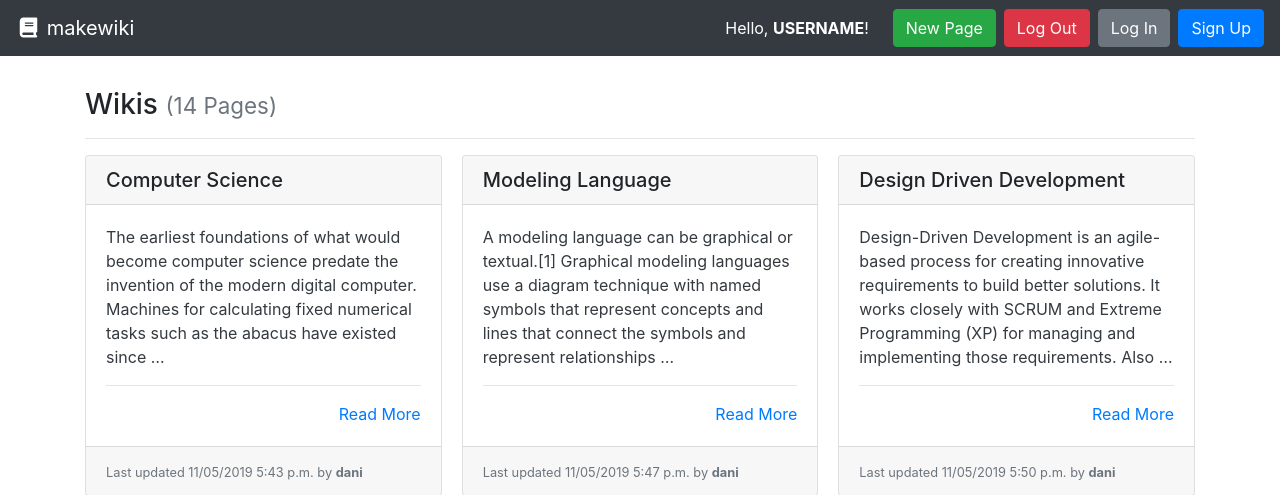
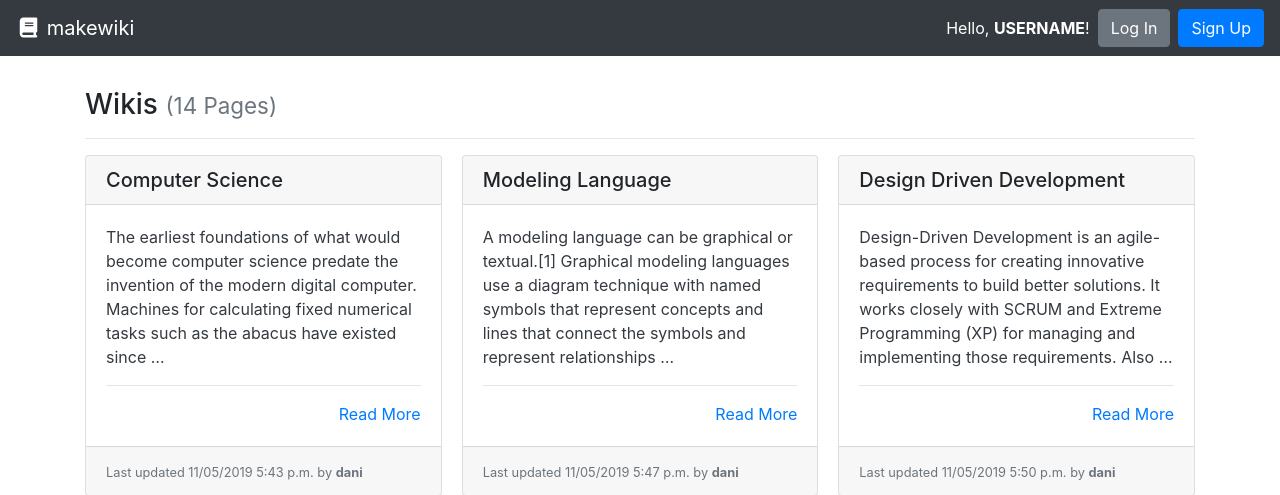
Before and after one commit to kevin-meyers/make-wiki, a Django app: page / in a window 1280 px wide. Shown: the top 495 px of the page. Run offline with Django 3.2, Linux system fonts and the light colour scheme; data comes from the database, SQL or seed files in the repository; both versions use the stored data as it was after the commit; some libraries are stand-ins or nearby versions.

Commit message:
Hides login and sign up when already logged in.

```diff
--- a/makewiki/urls.py
+++ b/makewiki/urls.py
@@ -28,4 +28,7 @@ urlpatterns = [
 
     # Wiki App
     path('', include('wiki.urls')),
+
+    path('accounts/', include('django.contrib.auth.urls')),
+
 ]
--- a/templates/base.html
+++ b/templates/base.html
@@ -13,10 +13,13 @@
       <a class="navbar-brand" href="{% url 'wiki-list-page' %}"><i class="fas fa-fw fa-book"></i> makewiki</a>
       <form class="form-inline ml-auto">
         <div class="text-white">Hello, <strong>USERNAME</strong>!</div>
-        <a href="#" class="btn btn-success ml-4">New Page</a>
-        <a href="" class="btn btn-danger ml-2">Log Out</a>
-        <a href="" class="btn btn-secondary ml-2">Log In</a>
-        <a href="" class="btn btn-primary ml-2">Sign Up</a>
+				{% if Request.IsAuthenticated %}
+					<a href="#" class="btn btn-success ml-4">New Page</a>
+					<a href="" class="btn btn-danger ml-2">Log Out</a>
+				{% else %}
+					<a href="" class="btn btn-secondary ml-2">Log In</a>
+					<a href="" class="btn btn-primary ml-2">Sign Up</a>
+				{% endif %}
       </form>
     </nav>
     <main role="main" class="container" style="margin-top: 4vh;">
```
Also changed, not shown: wiki.sqlite3.
